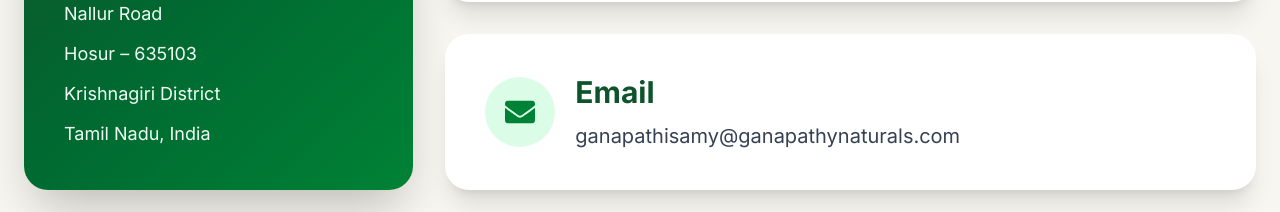
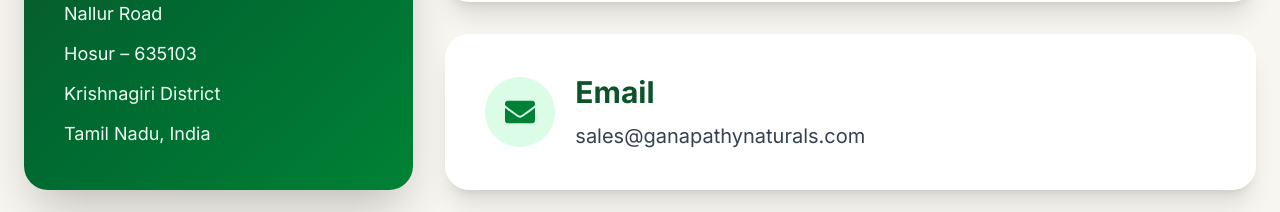
Before and after one commit to karkkuvelraj12-wq/ganapathy-naturals, a React (Vite) app in the folder client/: page /contact in a window 1280 px wide. Shown: the part 860-1072 px from the top of the page. Built offline with nearby package versions, Linux system fonts and the light colour scheme.

Commit message:
Update Contact.jsx

```diff
--- a/client/src/pages/Contact.jsx
+++ b/client/src/pages/Contact.jsx
@@ -154,7 +154,7 @@
 
             <p className="mt-3 text-xl text-gray-700 break-all">
 
-              ganapathisamy@ganapathynaturals.com
+              sales@ganapathynaturals.com
 
             </p>
 
```
